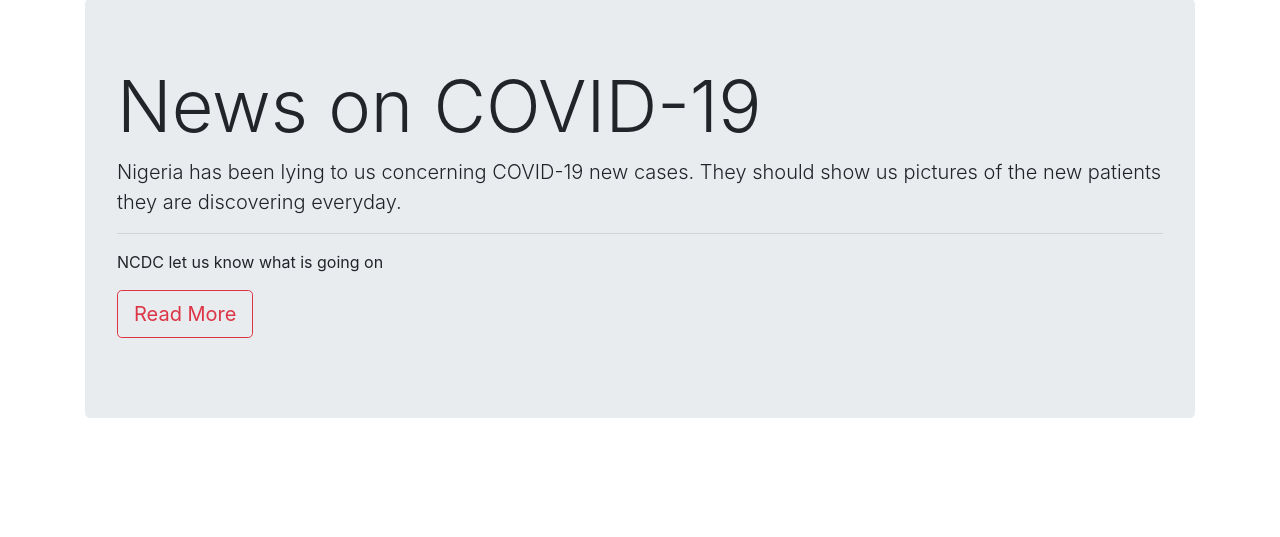
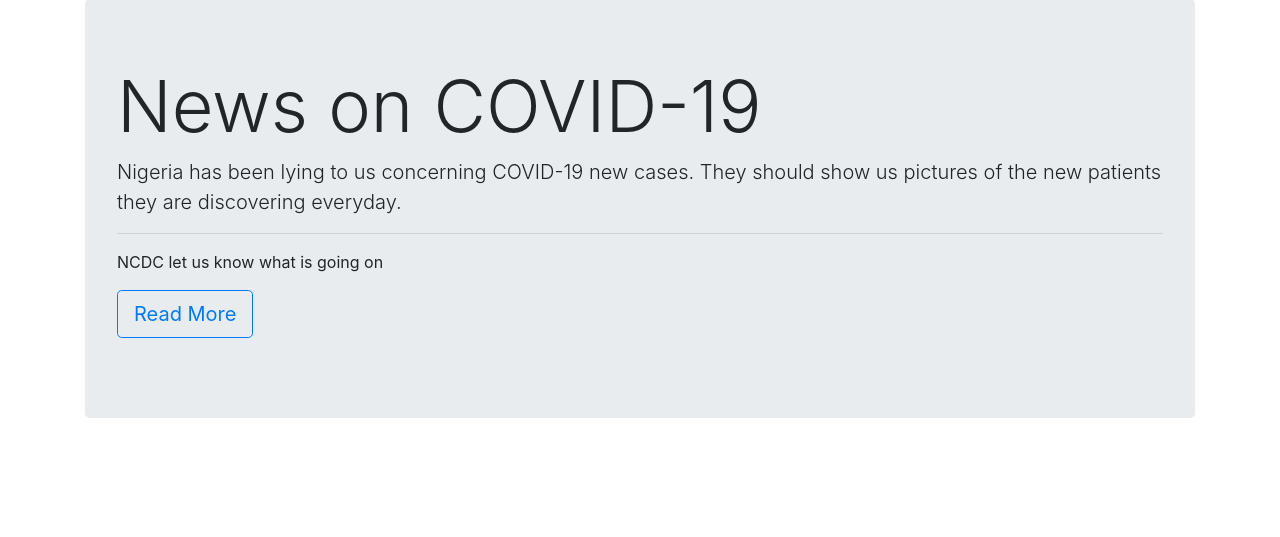
Before and after one commit to sirnusi/django-deployment-example, a Django app: page /blog_app/politics/ in a window 1280 px wide. Shown: the part 71-608 px from the top of the page. Run offline with Django 3.2, Linux system fonts and the light colour scheme; some libraries are stand-ins or nearby versions.

Commit message:
initial commit

```diff
--- a/blogapp/templates/blog_application/politics.html
+++ b/blogapp/templates/blog_application/politics.html
@@ -11,7 +11,7 @@
         <hr class="m-y-2">
         <p>NCDC let us know what is going on</p>
         <p class="lead">
-          <a class="btn btn-outline-danger btn-lg" href="#" type="button">Read More</a>
+          <a class="btn btn-outline-primary btn-lg" href="#" type="button">Read More</a>
         </p>
     </div>
 
```
